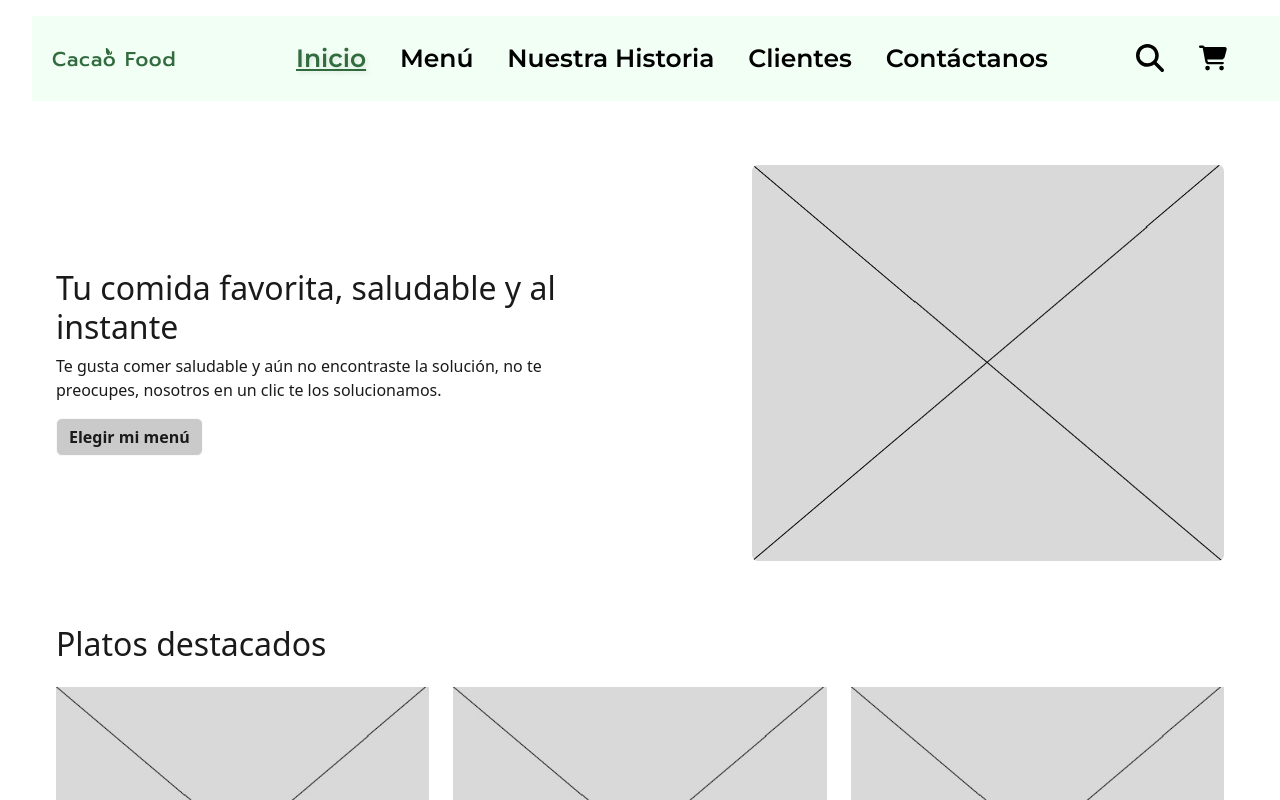
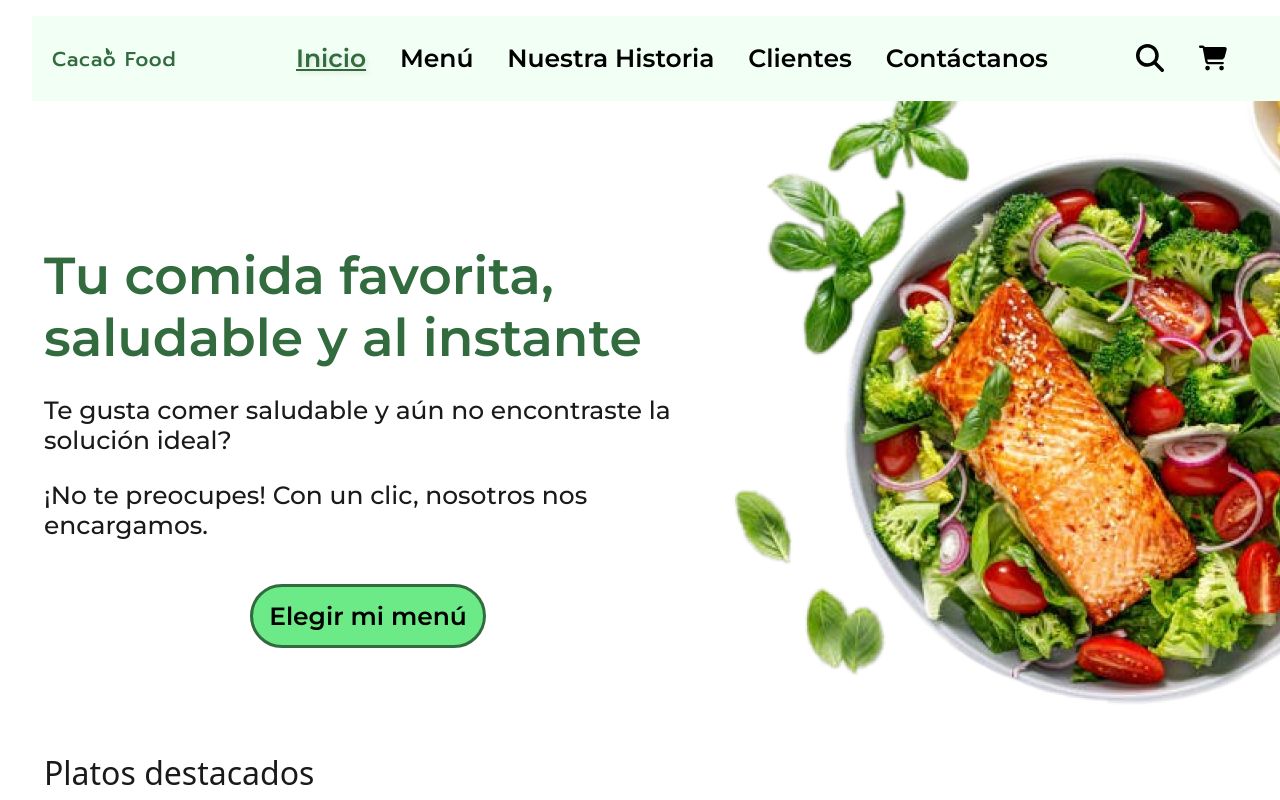
Before and after one commit to pabloencina/Cacao-Food, a React (Create React App) app: page / in a window 1280 px wide. Shown: the top 800 px of the page. Built offline with nearby package versions, Linux system fonts and the light colour scheme; what google-maps-react would draw is missing.

Commit message:
Se trabaja en la page Inicio, primera parte donde se cuadra la imagen central y se superpone el texto y el button

```diff
--- a/src/Components/Inicio/Home.jsx
+++ b/src/Components/Inicio/Home.jsx
@@ -1,25 +1,51 @@
-import Container from 'react-bootstrap/Container';
-import Row from 'react-bootstrap/Row';
-import Col from 'react-bootstrap/Col';
-import Button from 'react-bootstrap/Button';
-import Image from 'react-bootstrap/Image';
+import Container from "react-bootstrap/Container";
+import Row from "react-bootstrap/Row";
+import Col from "react-bootstrap/Col";
+import Button from "react-bootstrap/Button";
+import Image from "react-bootstrap/Image";
+import image_home from "../../Images/image_home.jpg";
 
 function Home() {
   return (
-        <Container fluid>
+    <Container fluid className="home__container_page_home">
+      <Row className="home__container">
+        <div className="home__presentación">
+          <div className="home__container_title_text">
+            <div className="home__container_title">
+              <h1 className="home__title">
+                Tu comida favorita, saludable y al instante
+              </h1>
+            </div>
+            <div className="home__container_text">
+              <p className="home__text">
+                Te gusta comer saludable y aún no encontraste la solución ideal?
+              </p>
+              <br></br>
+              <p className="home__text">
+                ¡No te preocupes! Con un clic, nosotros nos encargamos.
+              </p>
+            </div>
+            <div className="home__container_button">
+              <Button variant="light" className="home__presentación__button">
+                Elegir mi menú
+              </Button>
+            </div>
+          </div>
+
+          <div>
+            <Image
+              src={image_home}
+              rounded
+              fluid
+              className="home__presentación--img"
+            />
+          </div>
+        </div>
+      </Row>
+
       <Row className="justify-content-center home">
-                <Col xs={12} md={6} className='home__presentacion'>
-                    <h2>Tu comida favorita, saludable y al instante</h2>
-                    <p>Te gusta comer saludable y aún no encontraste la solución, no te preocupes, nosotros en un clic te los solucionamos.</p>
-                    <Button variant="light" className='home__presentacion--button'>Elegir mi menú</Button>
-                </Col>
-                <Col xs={12} md={6} className='home__presentacion--img'>
-                    <Image src="/multimedia/imagen_prueba.jpg" rounded fluid />
-                </Col>
-            </Row>
-            <Row className="justify-content-center home">
-                <h2 className='home__titulo'>Platos destacados</h2>
-                <Col xs={12} md={4} className='home__plato'>
+        <h2 className="home__titulo">Platos destacados</h2>
+        <Col xs={12} md={4} className="home__plato">
           <Row>
             <Image src="/multimedia/imagen_prueba.jpg" rounded fluid />
           </Row>
@@ -27,7 +53,7 @@ function Home() {
             <p>Plato: Texto descriptivo</p>
           </Row>
         </Col>
-                <Col xs={12} md={4} className='home__plato'>
+        <Col xs={12} md={4} className="home__plato">
           <Row>
             <Image src="/multimedia/imagen_prueba.jpg" rounded fluid />
           </Row>
@@ -35,7 +61,7 @@ function Home() {
             <p>Plato: Texto descriptivo</p>
           </Row>
         </Col>
-                <Col xs={12} md={4} className='home__plato'>
+        <Col xs={12} md={4} className="home__plato">
           <Row>
             <Image src="/multimedia/imagen_prueba.jpg" rounded fluid />
           </Row>
@@ -45,8 +71,10 @@ function Home() {
         </Col>
       </Row>
       <Row className="justify-content-center home">
-                <h2 className='home__nosotros--titulo'>Nosotros</h2>
-                <p className='home__nosotros--texto'>Conocé sobre nosotros, nuestra historia y proyectos futuros</p>
+        <h2 className="home__nosotros--titulo">Nosotros</h2>
+        <p className="home__nosotros--texto">
+          Conocé sobre nosotros, nuestra historia y proyectos futuros
+        </p>
         <Image src="/multimedia/imagen_prueba.jpg" rounded fluid />
       </Row>
     </Container>
--- a/src/Styles/pages/_home.scss
+++ b/src/Styles/pages/_home.scss
@@ -1,22 +1,74 @@
 .home {
-    margin: 2rem 0;
+    &__container_page_home{
+        width:  90rem;
 
-    &__presentacion {
+    }
+    &__container_title_text{
+        position: absolute;
+        margin-right: 20px;
         text-align: left;
-        margin: auto 0;
+        margin-top: 10%;
+        width: 45%;
 
-        &--button {
-            background-color: $colorFondoNavbar;
-            color: $colorTexto;
-            font-weight: bold;
-            align-self: flex-start;
-            margin-top: 1rem;
+    }
+    &__container_button{
+        width: 100%;
+        height: 150px;
+        display: flex;
+        justify-content: center;
+        align-items: center;
+    }
+    &__presentación {
+        display: flex;
+        flex-direction:row;
+        position: relative;
+
+        &__button {
+            background-color: $colorTerciario;
+            color: black;
+            display: flex;
+            align-items: center;
+            justify-content: center;
+            width: 14.75rem;
+            height: 4rem;
+            border: 3px solid $colorPrimario;
+            border-radius: 2rem;
+            font-family: 'Montserrat', sans-serif;
+            font-weight: 600;
+            font-size: 1.56rem;
+            line-height: 1.9rem;
+            &:hover{
+                background-color: white;
+                color:$colorPrimario;
+                border: 3px solid $colorPrimario;
+            }
         }
 
         &--img{
-            margin: 2rem 0;
-            text-align: right;
+            width: 61.18rem;
+            height: 40.81rem;
+            margin-left: 440px;
         }
+
+    }
+    &__container_title{
+        height: 150px;
+    }
+    &__title{
+        color: $colorPrimario;
+        font-family: 'Montserrat', sans-serif;
+        font-weight: 700;
+        font-size: 3.25rem;
+    };
+
+    &__text{
+        font-family: 'Montserrat', sans-serif;
+        font-weight: 500;
+        font-size: 1.56rem;
+        line-height: 30.48px;
+        display: flex;
+        align-items: center;
+        justify-content: center;
     }
 
 
```
Also changed, not shown: src/Images/image_home.jpg (added). Lines whose indentation alone changed are shown as unchanged.
